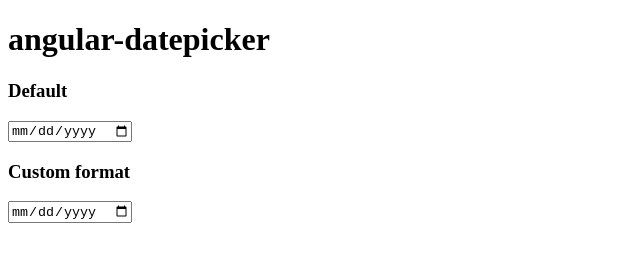
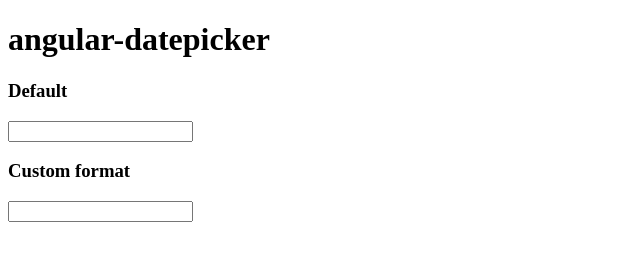
Before and after one commit to sergioesp/angular-datepicker, a website: page index.html in a window 1280 px wide. Shown: the whole page, without its empty margins (0-640 px from the left). Drawn offline with nearby package versions, Linux system fonts and the light colour scheme.

Commit message:
Fix type error

```diff
--- a/angular-datepicker.js
+++ b/angular-datepicker.js
@@ -1,5 +1,5 @@
 /**
- * angular-datepicker v1.0.0
+ * angular-datepicker v1.0.2
  * 2015 Tibor Cz, http://microtroll.github.io/angular-datepicker
  * License: MIT
  */
--- a/bower.json
+++ b/bower.json
@@ -1,7 +1,7 @@
 {
   "name": "angular-datepicker",
   "main": "angular-datepicker.js",
-  "version": "1.0.0",
+  "version": "1.0.2",
   "homepage": "https://github.com/microtroll/angular-datepicker",
   "authors": [
     "microtroll"
--- a/index.html
+++ b/index.html
@@ -14,14 +14,14 @@
 
   <h3>Default</h3>
   <p>
-    <input type="date" jqdatepicker ng-model="testDate">
+    <input type="datetime" jqdatepicker ng-model="testDate">
     <br>
     <pre>{{ testDate }}</pre>
   </p>
 
   <h3>Custom format</h3>
   <p>
-    <input type="date" format="dd.mm.y" jqdatepicker ng-model="testDate2">
+    <input type="datetime" format="dd.mm.y" jqdatepicker ng-model="testDate2">
     <br>
     <pre>{{ testDate2 }}</pre>
   </p>
```
Also changed, not shown: README.md.
